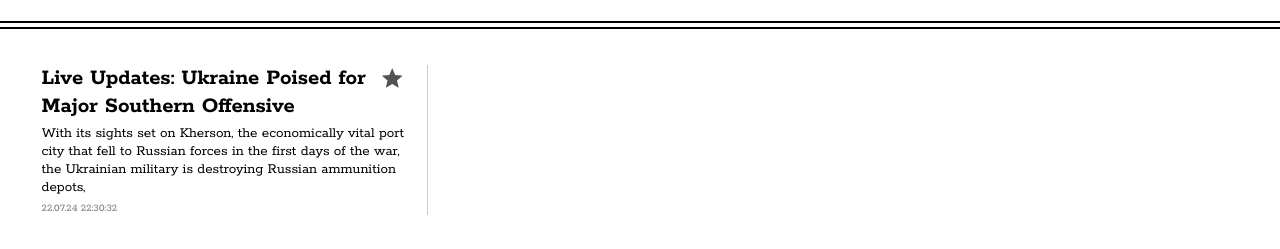
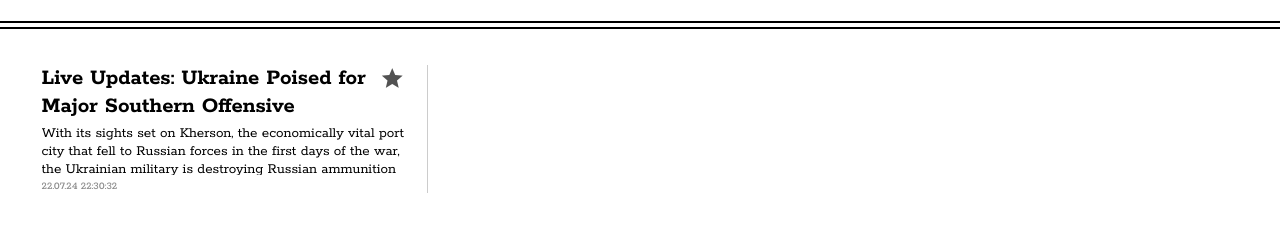
Before and after one commit to zooyaho/js-NYT-searching-app, a website built with Parcel: page index.html in a window 1280 px wide. Shown: the part 151-400 px from the top of the page. Built offline with nearby package versions, Linux system fonts and the light colour scheme; a web font is replaced by a local one.

Commit message:
Style: Change article row height
article의 grid-row 높이 설정

```diff
--- a/style.scss
+++ b/style.scss
@@ -121,11 +121,15 @@ header {
   margin: 200px 0% 3% 2%;
   display: grid;
   grid-template-columns: 1fr 1fr 1fr;
+  grid-template-rows: repeat(auto-fill, minmax(10rem, 10rem));
   line-height: 1.2;
   &-item {
     margin: 1rem;
     padding-right: 1rem;
     border-right: 1px solid #ccc;
+    display: flex;
+    flex-direction: column;
+    justify-content: space-between;
     &:nth-child(3n) {
       border: none;
     }
@@ -133,6 +137,7 @@ header {
       display: flex;
       flex-wrap: nowrap;
       justify-content: space-between;
+      // height: 40%;
       .title {
         overflow: hidden;
         font-weight: bold;
```
